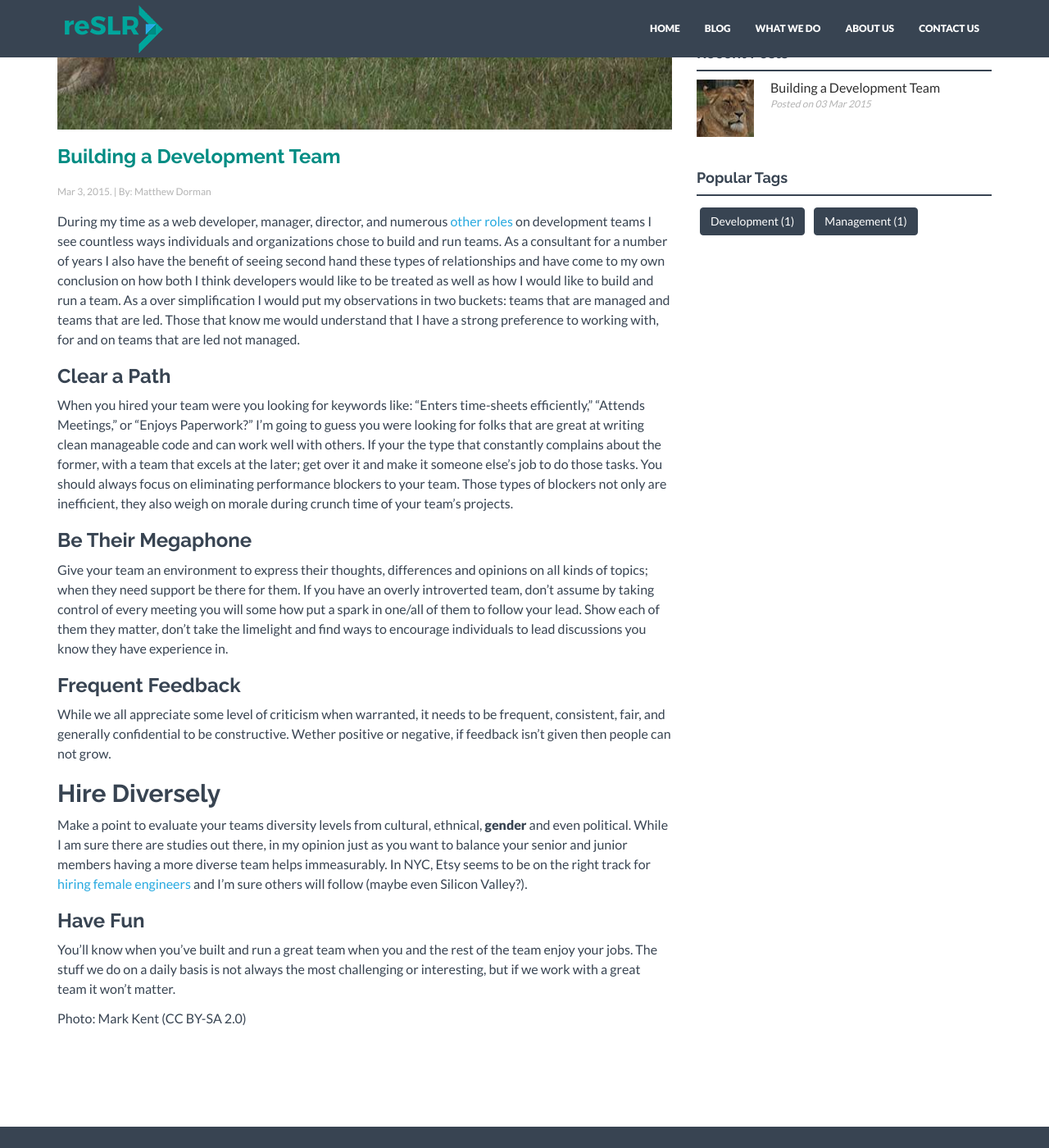
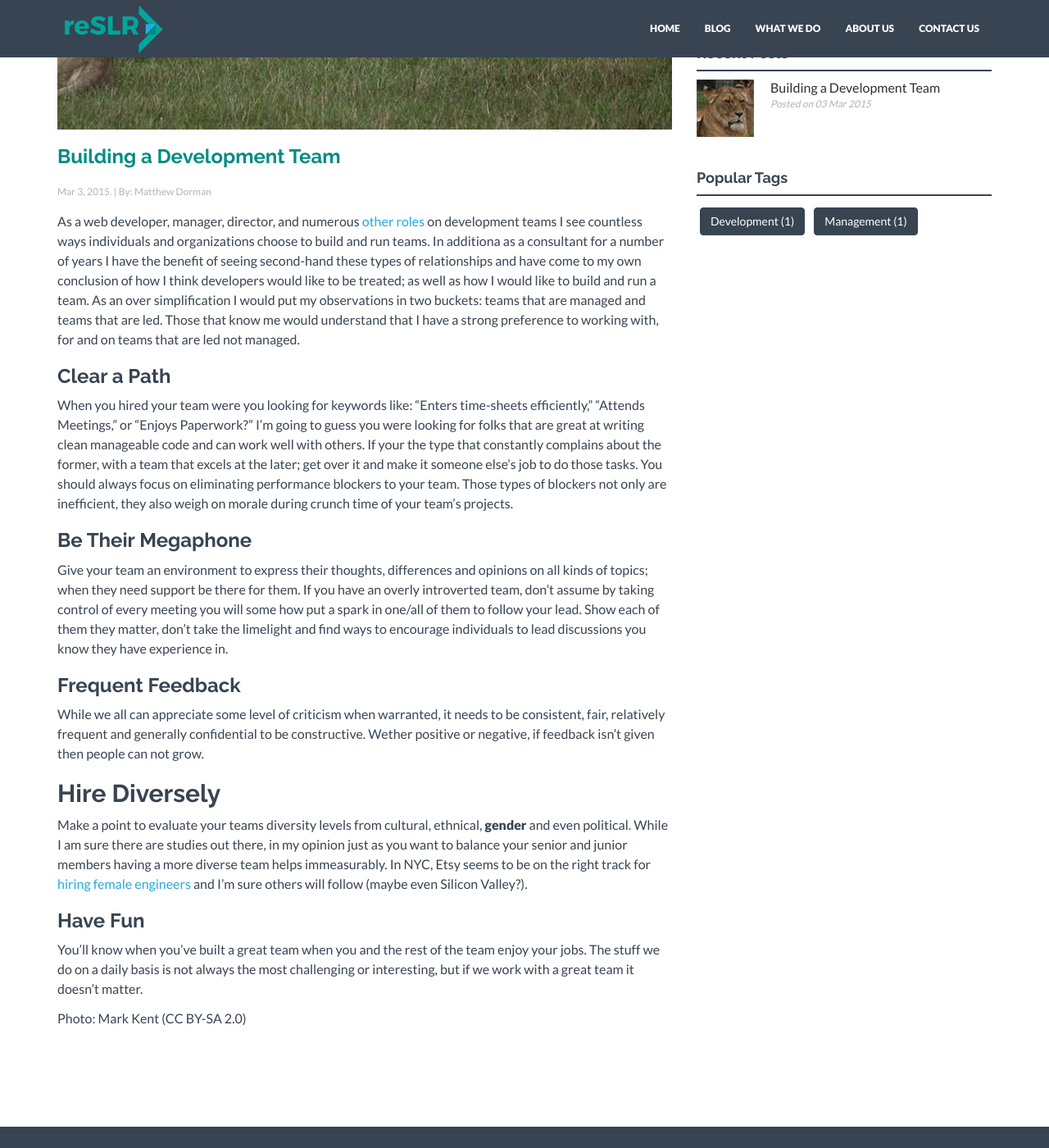
Before and after one commit to reslr/reslr.github.io, a Jekyll site: the page built from _posts/blog/2015-03-03-building-development-team.markdown, in a window 1280 px wide and 1400 px high, scrolled down 451 px. Shown: the whole window at 82% size. Built offline with Jekyll 4.4.1, drawn with Linux system fonts in a browser that asks for light colours; nearby versions of some CDN libraries.

Commit message:
fixing some grammar and other re-writes

```diff
--- a/_posts/blog/2015-03-03-building-development-team.markdown
+++ b/_posts/blog/2015-03-03-building-development-team.markdown
@@ -11,7 +11,7 @@ img: building-development-team.jpg
 thumb: building-development-team.jpg
 ---
 
-During my time as a web developer, manager, director, and numerous [other roles][myroles] on development teams I see countless ways individuals and organizations chose to build and run teams. As a consultant for a number of years I also have the benefit of seeing second hand these types of relationships and have come to my own conclusion on how both I think developers would like to be treated as well as how I would like to build and run a team. As a over simplification I would put my observations in two buckets: teams that are managed and teams that are led. Those that know me would understand that I have a strong preference to working with, for and on teams that are led not managed.<!--more-->
+As a web developer, manager, director, and numerous [other roles][myroles] on development teams I see countless ways individuals and organizations choose to build and run teams. In additiona as a consultant for a number of years I have the benefit of seeing second-hand these types of relationships and have come to my own conclusion of how I think developers would like to be treated; as well as how I would like to build and run a team. As an over simplification I would put my observations in two buckets: teams that are managed and teams that are led. Those that know me would understand that I have a strong preference to working with, for and on teams that are led not managed.<!--more-->
 
 ###Clear a Path
 When you hired your team were you looking for keywords like: "Enters time-sheets efficiently," "Attends Meetings," or "Enjoys Paperwork?" I'm going to guess you were looking for folks that are great at writing clean manageable code and can work well with others. If your the type that constantly complains about the former, with a team that excels at the later; get over it and make it someone else's job to do those tasks. You should always focus on eliminating performance blockers to your team. Those types of blockers not only are inefficient, they also weigh on morale during crunch time of your team's projects.
@@ -20,13 +20,13 @@ When you hired your team were you looking for keywords like: "Enters time-sheets
 Give your team an environment to express their thoughts, differences and opinions on all kinds of topics; when they need support be there for them. If you have an overly introverted team, don't assume by taking control of every meeting you will some how put a spark in one/all of them to follow your lead. Show each of them they matter, don't take the limelight and find ways to encourage individuals to lead discussions you know they have experience in.
 
 ###Frequent Feedback
-While we all appreciate some level of criticism when warranted, it needs to be frequent, consistent, fair, and generally confidential to be constructive. Wether positive or negative, if feedback isn't given then people can not grow.
+While we all can appreciate some level of criticism when warranted, it needs to be consistent, fair, relatively frequent and generally confidential to be constructive. Wether positive or negative, if feedback isn't given then people can not grow.
 
 ##Hire Diversely
 Make a point to evaluate your teams diversity levels from cultural, ethnical, <b>gender</b> and even political. While I am sure there are studies out there, in my opinion just as you want to balance your senior and junior members having a more diverse team helps immeasurably. In NYC, Etsy seems to be on the right track for [hiring female engineers][etsy] and I'm sure others will follow (maybe even Silicon Valley?).
 
 ###Have Fun
-You'll know when you've built and run a great team when you and the rest of the team enjoy your jobs. The stuff we do on a daily basis is not always the most challenging or interesting, but if we work with a great team it won't matter.
+You'll know when you've built a great team when you and the rest of the team enjoy your jobs. The stuff we do on a daily basis is not always the most challenging or interesting, but if we work with a great team it doesn't matter.
 
 Photo: Mark Kent (CC BY-SA 2.0)
 
```
